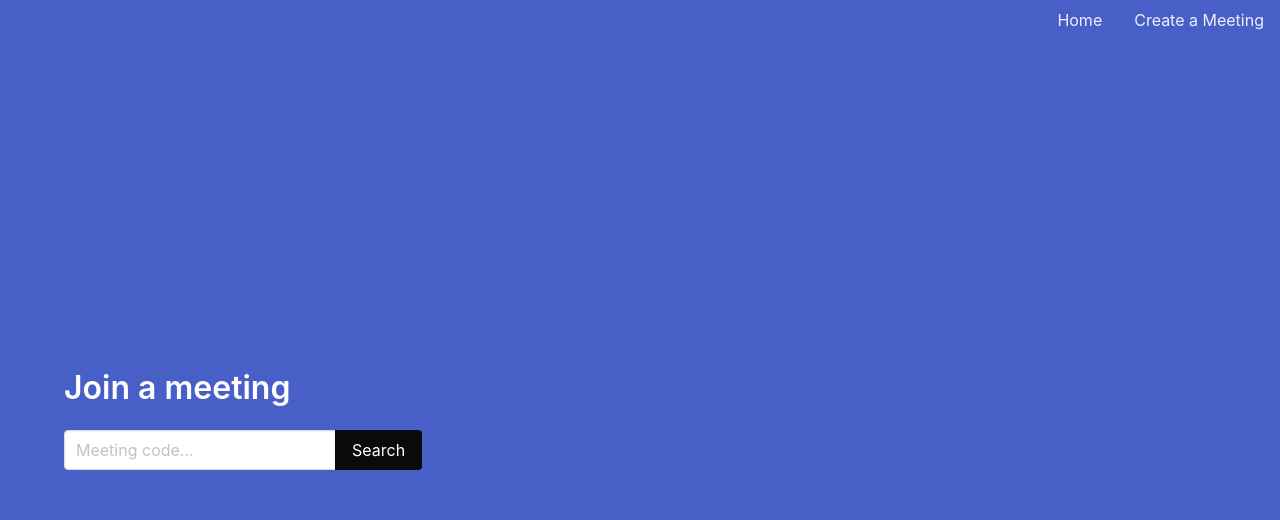
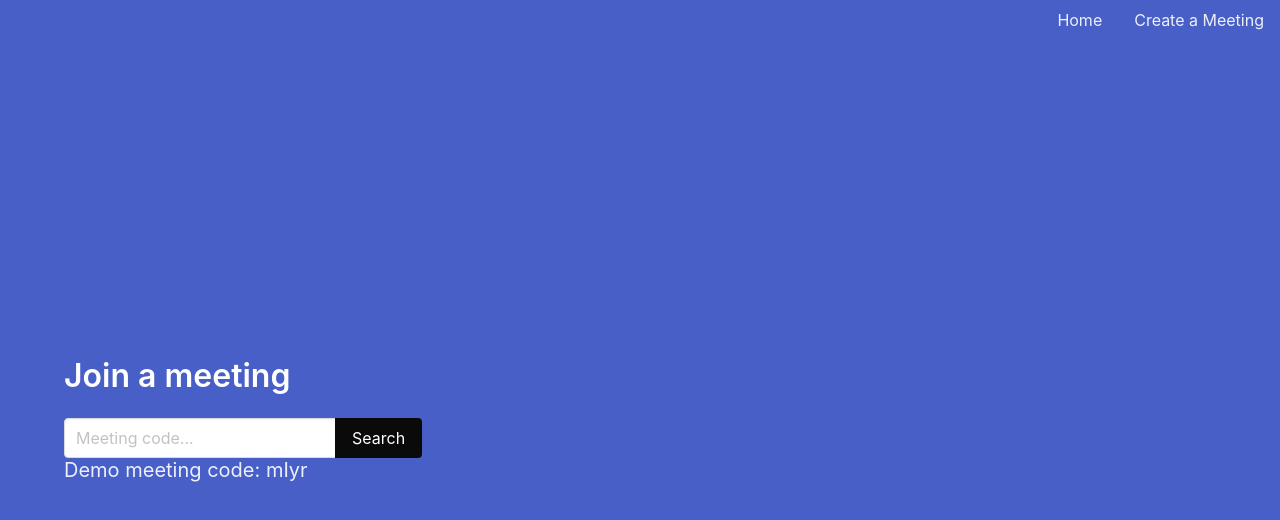
Before and after one commit to robihdy/interaq, a React (Create React App) app in the folder web/: page / in a window 1280 px wide. Shown: the top 520 px of the page. Built offline with nearby package versions, Linux system fonts and the light colour scheme; what @apollo/link-ws would draw is missing.

Commit message:
Add demo meeting

```diff
--- a/web/src/components/MeetingSearch.jsx
+++ b/web/src/components/MeetingSearch.jsx
@@ -34,6 +34,9 @@ const MeetingSearch = () => {
                   search({ variables: { code: inputVal } });
                 }}
               />
+              <p className="subtitle" onClick={() => setInputVal('mIyr')}>
+                Demo meeting code: mIyr
+              </p>
             </div>
             <div className="column has-text-centered">
               {loading && <p className="title">Loading...</p>}
```
